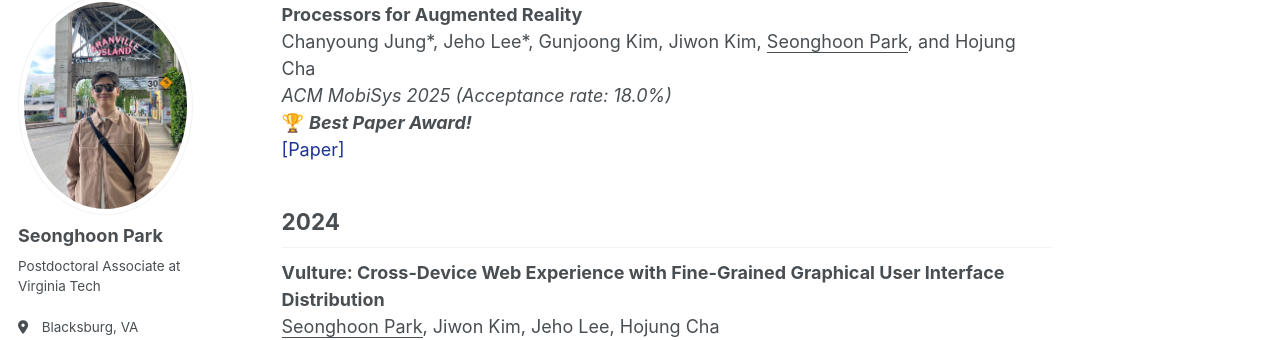
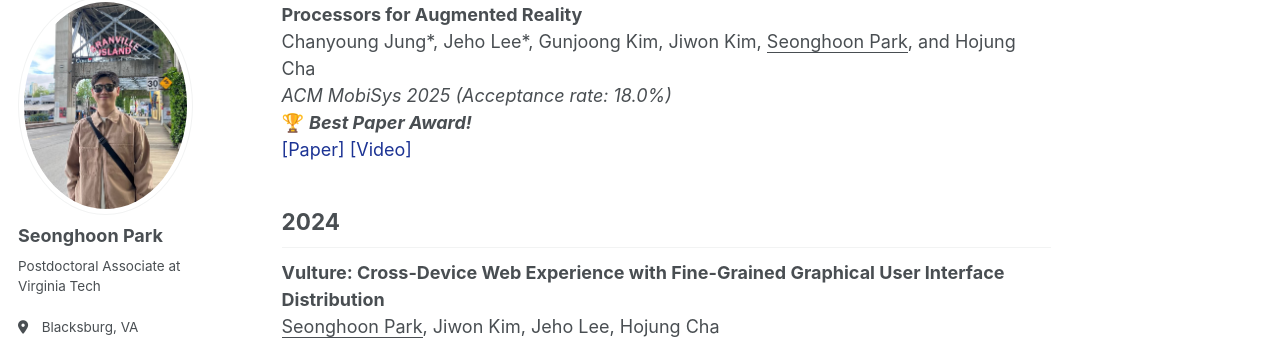
Before and after one commit to iamseonghoon/iamseonghoon.github.io, a Jekyll site: the page built from _pages/publications.md, in a window 1280 px wide and 1400 px high, scrolled down 775 px. Shown: the part 121-461 px from the top of the window. Built offline with Jekyll 4.4.1, drawn with Linux system fonts in a browser that asks for light colours; some web fonts are replaced; a script that is not in the unit is left out.

Commit message:
update publications

```diff
--- a/_pages/publications.md
+++ b/_pages/publications.md
@@ -33,7 +33,7 @@ Gunjoong Kim\*, <u>Seonghoon Park</u>\*, Jeho Lee, Chanyoung Jung, Hyungchol Jun
 Chanyoung Jung\*, Jeho Lee\*, Gunjoong Kim, Jiwon Kim, <u>Seonghoon Park</u>, and Hojung Cha
 *ACM MobiSys 2025 (Acceptance rate: 18.0%)*
 🏆 ***Best Paper Award!***
-[[Paper]](https://dl.acm.org/doi/10.1145/3711875.3729161)
+[[Paper]](https://dl.acm.org/doi/10.1145/3711875.3729161) [[Video]](https://youtu.be/kxos6AXShIU)
 
 
 ## 2024
@@ -77,9 +77,9 @@ Joonbeom Park, <u>Seonghoon Park</u>, and Hojung Cha
 **Optimizing Energy Efficiency of Browsers in Energy-Aware Scheduling-Enabled Mobile Devices**
 Yonghun Choi, <u>Seonghoon Park</u>, and Hojung Cha
 *ACM MobiCom 2019 (Acceptance rate: 19.0%)*
-[[Paper]](https://ieeexplore.ieee.org/document/9488671)
+[[Paper]](https://ieeexplore.ieee.org/document/9488671) [[Video]](https://youtu.be/Kln7XbRSBX8)
 
 **Graphics-Aware Power Governing for Mobile Devices**
 Yonghun Choi, <u>Seonghoon Park</u>, and Hojung Cha
 *ACM MobiSys 2019 (Acceptance rate: 22.7%)*
-[[Paper]](https://ieeexplore.ieee.org/document/9439113)
+[[Paper]](https://ieeexplore.ieee.org/document/9439113) [[Video]](https://youtu.be/zUNttnaj5eY)
```
